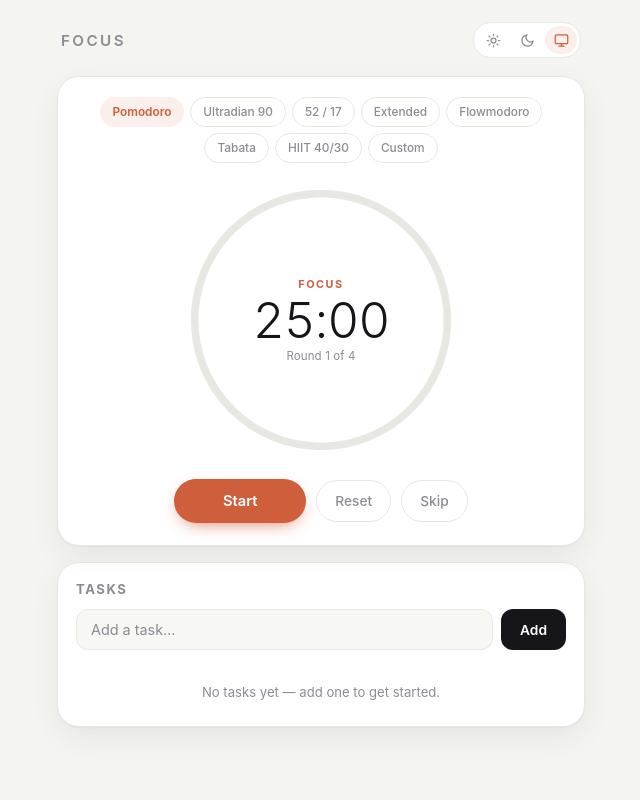
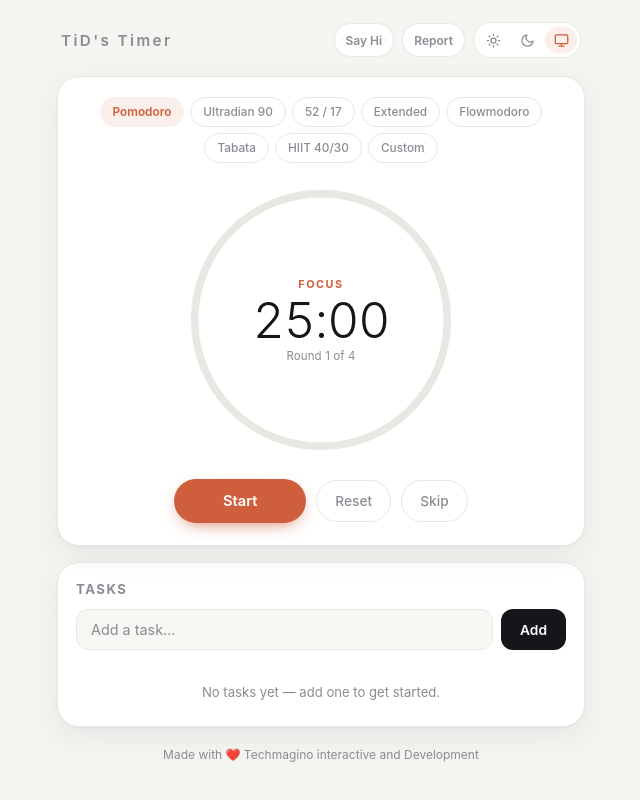
Before and after one commit to techmagino/timer, a plain HTML site: page index.html in a window 1280 px wide. Shown: the whole page, without its empty margins (319-959 px from the left). Drawn offline with Linux system fonts and the light colour scheme.

Commit message:
Added Hi/Report btn

```diff
--- a/index.html
+++ b/index.html
@@ -84,6 +84,13 @@
     padding: 18px 16px 56px;
   }
 
+  .site-footer {
+    padding: 20px 4px 0;
+    color: var(--muted);
+    font-size: .75rem;
+    text-align: center;
+  }
+
   /* ---------------------------------------------------------------
      Top bar
   --------------------------------------------------------------- */
@@ -99,9 +106,43 @@
     font-size: .95rem;
     font-weight: 600;
     letter-spacing: .16em;
-    text-transform: uppercase;
+    /* text-transform: uppercase; */
     color: var(--muted);
   }
+
+  .topbar-actions {
+    display: flex;
+    align-items: center;
+    gap: 8px;
+  }
+
+  .report-link,
+  .say-hi-link {
+    display: inline-flex;
+    align-items: center;
+    justify-content: center;
+    min-height: 34px;
+    padding: 0 11px;
+    border: 1px solid var(--border);
+    border-radius: 999px;
+    background: var(--surface);
+    color: var(--muted);
+    font-size: .75rem;
+    font-weight: 600;
+    text-decoration: none;
+    white-space: nowrap;
+    transition: color .18s ease, border-color .18s ease, background-color .18s ease;
+  }
+
+  .report-link:hover,
+  .say-hi-link:hover {
+    color: var(--accent);
+    border-color: var(--accent);
+    background: var(--accent-soft);
+  }
+
+  .report-link:focus-visible,
+  .say-hi-link:focus-visible { outline: 2px solid var(--accent); outline-offset: 2px; }
 
   .theme-switch {
     display: flex;
@@ -547,8 +588,11 @@
 <div class="app">
 
   <header class="topbar">
-    <div class="brand">Focus</div>
+    <div class="brand">TiD's Timer</div>
 
+    <div class="topbar-actions">
+      <a class="say-hi-link" href="https://www.instagram.com/santhoshkumar_psk" target="_blank" rel="noopener noreferrer">Say Hi</a>
+      <a class="report-link" href="mailto:techmagino@gmail.com?subject=TiD%27s%20Timer%20Report" aria-label="Report an issue by email">Report</a>
       <div class="theme-switch" role="group" aria-label="Theme">
         <button type="button" data-theme-set="light" title="Light" aria-label="Light theme">
           <svg viewBox="0 0 24 24" fill="none" stroke="currentColor" stroke-width="2" stroke-linecap="round">
@@ -567,6 +611,7 @@
             <path d="M8 21h8M12 17v4"/>
           </svg>
         </button>
+      </div>
     </div>
   </header>
 
@@ -631,6 +676,8 @@
       <div class="empty-state" id="taskEmpty">No tasks yet — add one to get started.</div>
     </section>
   </main>
+
+  <footer class="site-footer">Made with ❤️ Techmagino interactive and Development</footer>
 </div>
 
 <script>
```
Lines whose indentation alone changed are shown as unchanged.
